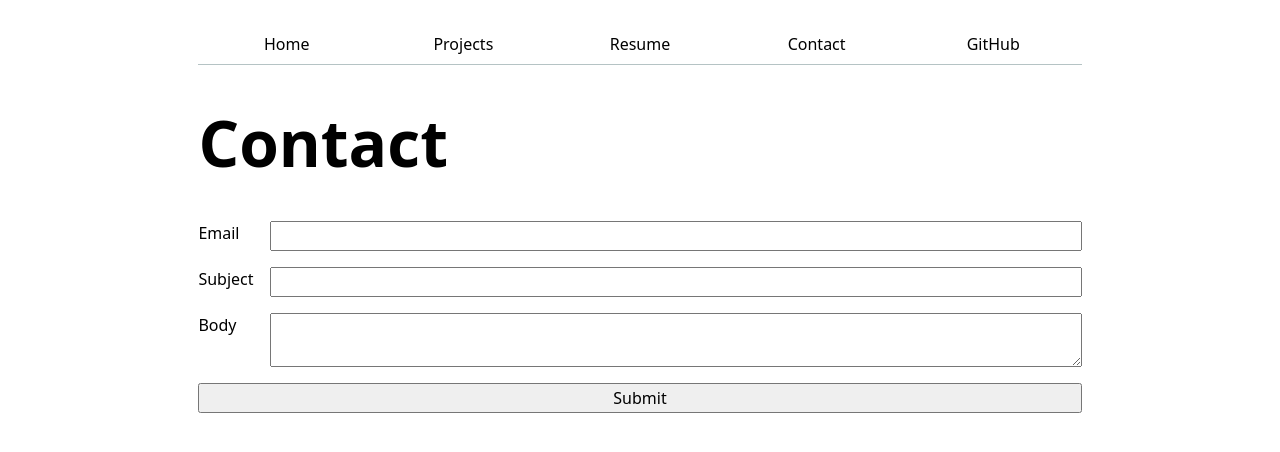
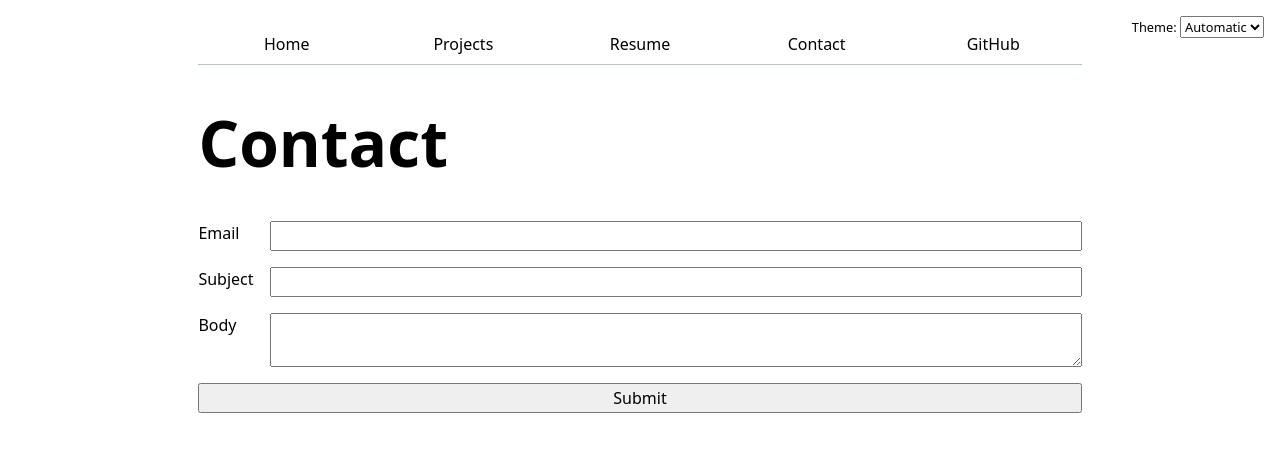
Before and after one commit to chaylennn/portfolio, a plain HTML site: page contact/index.html in a window 1280 px wide. Drawn offline with Linux system fonts and the light colour scheme.

Commit message:
color scheme changer button, css

```diff
--- a/global.js
+++ b/global.js
@@ -42,3 +42,16 @@ for (let p of pages) {
     a.rel = 'noopener noreferrer';
   }
 }
+
+document.body.insertAdjacentHTML(
+  'afterbegin',
+  `
+  <label class="color-scheme">
+    Theme:
+    <select>
+      <option value="light dark">Automatic</option>
+      <option value="light">Light</option>
+      <option value="dark">Dark</option>
+    </select>
+  </label>`,
+);
--- a/style.css
+++ b/style.css
@@ -46,7 +46,8 @@ nav a:hover {
 
 input,
 textarea,
-button {
+button,
+select {
   font: inherit;
 }
 
@@ -141,3 +142,10 @@ article ul {
   margin-block: 0.5em 0;
   padding-left: 1.2em;
 }
+
+.color-scheme {
+  position: absolute;
+  top: 1rem;
+  right: 1rem;
+  font-size: 80%;
+}
```
